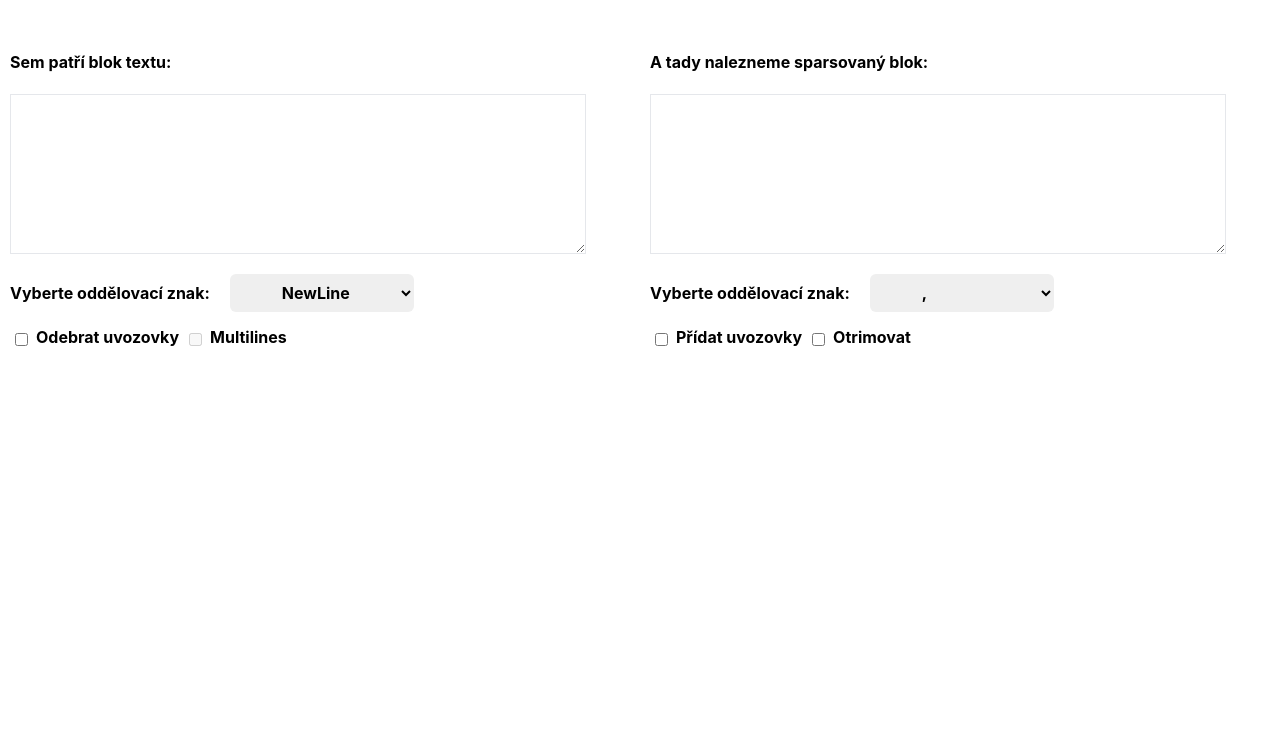
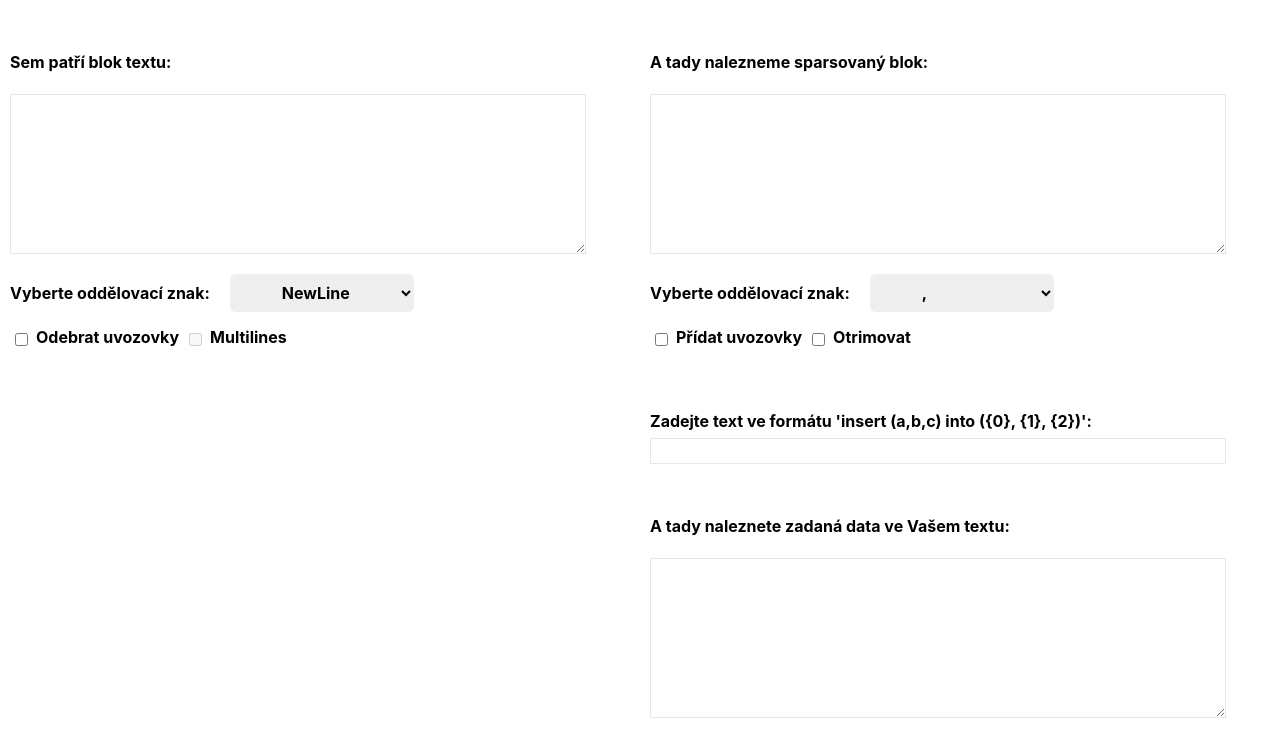
Before and after one commit to sojkas/parser, a React (Create React App) app: page / in a window 1280 px wide. Shown: the top 754 px of the page. Built offline with nearby package versions, Linux system fonts and the light colour scheme.

Commit message:
pridani generovani textu

```diff
--- a/src/App.js
+++ b/src/App.js
@@ -4,10 +4,13 @@ import React, { useState } from "react";
 import OutputList from "./components/OutpulList";
 import StringOption from "./components/StringOption";
 import Checkbox from "./components/Checkbox";
+import InputText from "./components/InputText";
 
 function App() {
   const [inputData, setInputData] = useState("");
   const [outputData, setOutputData] = useState("");
+  const [customString, setCustomString] = useState("");
+  const [outputDataWithString, setOutputDataWithString] = useState("");
   const [selectedStringInput, setSelectedStringInput] = useState(/\r?\n/g);
   const [selectedStringOutput, setSelectedStringOutput] = useState(",");
   const [isCheckedRemoveQuotationMark, setIsCheckedRemoveQuotationMark] =
@@ -23,6 +26,10 @@ function App() {
   const titleAddQuatationMarks = "Přídat uvozovky";
   const titleSpace = "Otrimovat";
   const titleMultilines = "Multilines";
+  const titleCustomText =
+    "Zadejte text ve formátu 'insert (a,b,c) into ({0}, {1}, {2})':";
+  const outputTitle = "A tady nalezneme sparsovaný blok:";
+  const outputTextTitle = "A tady naleznete zadaná data ve Vašem textu:";
 
   const onInputData = (inputData) => {
     setInputData(inputData);
@@ -63,6 +70,11 @@ function App() {
 
   const isCheckedMultilinesHandler = (isChecked) => {
     setIsCheckedMultilines(isChecked);
+    setIsAnyChange(true);
+  };
+
+  const onSetCustomString = (customText) => {
+    setCustomString(customText);
     setIsAnyChange(true);
   };
 
@@ -116,11 +128,12 @@ function App() {
       return newChars;
     }
   };
-
+  if (inputData.length > 0) {
     if (isAnyChange) {
       setIsAnyChange(false);
       if (isCheckedMultilines) {
         let newDataArray = inputData.split("\n");
+        let customStringDataArray = [];
         for (const element in newDataArray) {
           let newArray = newDataArray[element].split(selectedStringInput);
           if (isCheckedRemoveQuotationMark)
@@ -129,7 +142,18 @@ function App() {
           if (isCheckedAddQuotationMark) newArray = prepareDataAdd(newArray);
           const newData = newArray.join(selectedStringOutput);
           newDataArray[element] = newData;
-        setOutputData(newDataArray.join('\n'));
+          if (customString.length > 0) {
+            let customStringData = customString;
+            for (const a in newArray) {
+              customStringData = customStringData.replace(
+                "{" + a + "}",
+                newArray[a]
+              );
+            }
+            customStringDataArray[element]=customStringData;
+          }
+          setOutputData(newDataArray.join("\n"));
+          setOutputDataWithString(customStringDataArray.join("\n"));
         }
       } else {
         let newArray = inputData.split(selectedStringInput);
@@ -139,7 +163,7 @@ function App() {
         if (isCheckedAddQuotationMark) newArray = prepareDataAdd(newArray);
         setOutputData(newArray.join(selectedStringOutput));
       }
-
+    }
   }
 
   return (
@@ -168,6 +192,7 @@ function App() {
         <OutputList
           selectedString={selectedStringOutput}
           outputArray={outputData}
+          outputTitle={outputTitle}
         />
         <StringOption
           selectedString={selectedStringOutput}
@@ -185,6 +210,12 @@ function App() {
             checked={isCheckedRemoveSpace}
           />
         </div>
+        <InputText title={titleCustomText} customText={onSetCustomString} />
+        <OutputList
+          selectedString={selectedStringOutput}
+          outputArray={outputDataWithString}
+          outputTitle={outputTextTitle}
+        />
       </div>
     </div>
   );
--- /dev/null
+++ b/src/components/InputText.css
@@ -0,0 +1,10 @@
+.text-input__form {
+    display: flex;
+    flex-direction: column;
+    margin: 50px 0;
+    width: 45vw;
+}
+
+.text-input__label {
+    margin: 0.3rem 0;
+}
--- /dev/null
+++ b/src/components/InputText.js
@@ -0,0 +1,17 @@
+import React from "react";
+import "./InputText.css";
+
+const InputText = (props) =>{
+    const onTextTypeHandler = (event) => {
+        props.customText(event.target.value);
+    }
+
+    return (
+        <div className="text-input__form">
+            <p className="text-input__label">{props.title}</p>
+            <input className="border" type="text" onChange={onTextTypeHandler} />
+        </div>
+    )
+}
+
+export default InputText;
--- a/src/components/OutpulList.js
+++ b/src/components/OutpulList.js
@@ -5,7 +5,7 @@ const OutputList = (props) => {
 
   return (
     <div>
-      <OutputForm OutputString={props.outputArray} />
+      <OutputForm OutputString={props.outputArray} outputTitle={props.outputTitle}/>
     </div>
   );
 };
--- a/src/components/OutputForm.js
+++ b/src/components/OutputForm.js
@@ -2,11 +2,11 @@ import React from "react";
 import "./OutputForm.css";
 
 const OutputForm = (props) => {
-    const outputTitle = "A tady nalezneme sparsovaný blok:"
+
 
        return (
         <div className="input-window__form">
-            <p>{outputTitle}</p>
+            <p>{props.outputTitle}</p>
             <textarea className="area border" value={props.OutputString} readOnly/>
         </div>
     )
```
Lines whose indentation alone changed are shown as unchanged.
